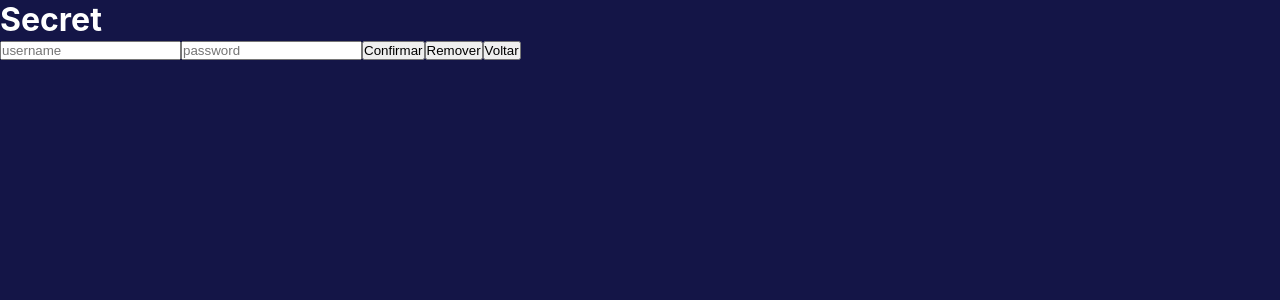
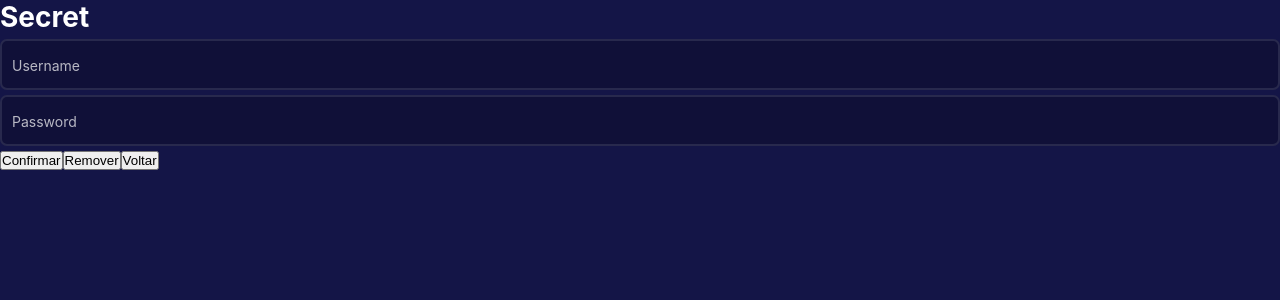
Before and after one commit to mvt-dev/segreti, a React (Vite) app in the folder frontend/: page /secret/1 in a window 1280 px wide. Shown: the top 300 px of the page. Built offline with nearby package versions, Linux system fonts and the light colour scheme.

Commit message:
Input floating label + error message + class util

```diff
--- /dev/null
+++ b/frontend/src/components/Input/Input.module.scss
@@ -0,0 +1,65 @@
+@import '../../styles/variables';
+
+.input {
+  position: relative;
+  background: rgba(0, 0, 0, 0.2);
+  border: 2px solid rgba(255, 255, 255, 0.1);
+  border-radius: $radius;
+  padding: calc(20px + $padding-x) $padding-y $padding-x;
+  margin: $margin-x 0;
+
+  &:focus-within {
+    border: 2px solid rgba(255, 255, 255, 0.3);
+
+    label {
+      transform: translateY(-100%) scale(0.8);
+    }
+  }
+
+  &.filled label {
+    transform: translateY(-100%) scale(0.8);
+  }
+
+  &.error {
+    border: 2px solid $error-color;
+
+    span {
+      color: $error-color;
+      opacity: 1;
+    }
+  }
+
+  input {
+    display: block;
+    width: 100%;
+    font-family: inherit;
+    font-size: inherit;
+    color: inherit;
+    background: none;
+    border: none;
+
+    &:focus {
+      outline: none;
+    }
+
+    &::placeholder {
+      display: none;
+    }
+  }
+
+  label {
+    display: block;
+    position: absolute;
+    top: 50%;
+    transform: translateY(-50%);
+    transform-origin: left top;
+    transition: transform 150ms cubic-bezier(0.4, 0, 0.2, 1), top 500ms;
+    opacity: 0.7;
+  }
+
+  span {
+    display: block;
+    font-size: 0.8rem;
+    opacity: 0.7;
+  }
+}
--- /dev/null
+++ b/frontend/src/components/Input/Input.tsx
@@ -0,0 +1,56 @@
+import React, { useState, useEffect, useMemo } from 'react'
+import { classes } from '../../libs'
+import styles from './Input.module.scss'
+
+interface InputProps {
+  name: string
+  value?: string
+  type?: 'text' | 'password'
+  label: string
+  error?: string
+  onChange: (props: { name: string; value: string }) => void
+}
+
+export function Input({
+  name,
+  value = '',
+  type = 'text',
+  label,
+  error,
+  onChange
+}: InputProps) {
+  const [text, setText] = useState(value)
+
+  const filled = useMemo(() => !!text, [text])
+
+  useEffect(() => {
+    setText(value)
+  }, [value])
+
+  function onInputChange(e: React.ChangeEvent<HTMLInputElement>) {
+    setText(e.target.value)
+    onChange({ name: e.target.name, value: e.target.value })
+  }
+
+  return (
+    <section
+      className={classes([
+        styles.input,
+        filled && styles.filled,
+        error && styles.error
+      ])}>
+      <input
+        id={name}
+        name={name}
+        value={text}
+        type={type}
+        onChange={onInputChange}
+        required
+      />
+      {label && <label htmlFor={name}>{label}</label>}
+      {error && <span>{error}</span>}
+    </section>
+  )
+}
+
+export default Input
--- a/frontend/src/components/index.ts
+++ b/frontend/src/components/index.ts
@@ -1 +1,2 @@
 export * from './Item/Item'
+export * from './Input/Input'
--- /dev/null
+++ b/frontend/src/libs/classes.ts
@@ -0,0 +1,4 @@
+export const classes = (classNames: unknown[]) =>
+  classNames.filter((className) => !!className).join(' ')
+
+export default classes
--- a/frontend/src/libs/index.ts
+++ b/frontend/src/libs/index.ts
@@ -1 +1,2 @@
 export * from './api'
+export * from './classes'
--- a/frontend/src/pages/Secret.tsx
+++ b/frontend/src/pages/Secret.tsx
@@ -1,11 +1,13 @@
 import React, { useState, useEffect } from 'react'
 import { useNavigate, useParams } from 'react-router-dom'
 import { useSecretStore } from '../stores'
+import { Input } from '../components'
 
 interface SecretData {
   username?: string
   password?: string
 }
+
 export function Secret() {
   const [secret, setSecret] = useState<SecretData | undefined>({})
   const { get, create, update, remove } = useSecretStore()
@@ -18,10 +20,10 @@ export function Secret() {
     }
   }, [id])
 
-  function onChange(e: React.ChangeEvent<HTMLInputElement>) {
+  function onChange({ name, value }: { name: string; value: string }) {
     setSecret((secret) => ({
       ...secret,
-      [e.target.name]: e.target.value
+      [name]: value
     }))
   }
 
@@ -62,19 +64,18 @@ export function Secret() {
   return (
     <form onSubmit={onSubmit}>
       <h1>Secret</h1>
-      <input
-        type="text"
+      <Input
+        label="Username"
         name="username"
-        placeholder="username"
+        value={secret?.username}
         onChange={onChange}
-        defaultValue={secret?.username}
       />
-      <input
+      <Input
+        label="Password"
+        name="password"
         type="password"
-        name="password"
-        placeholder="password"
+        value={secret?.password}
         onChange={onChange}
-        defaultValue={secret?.password}
       />
       <button type="submit">Confirmar</button>
       {id !== 'new' && (
--- a/frontend/src/styles/main.scss
+++ b/frontend/src/styles/main.scss
@@ -4,6 +4,10 @@
   margin: 0;
   padding: 0;
   box-sizing: border-box;
+}
+
+html {
+  font-size: 14px;
 }
 
 body {
--- a/frontend/src/styles/variables.scss
+++ b/frontend/src/styles/variables.scss
@@ -1,7 +1,7 @@
 $primary-color: rgb(20, 21, 71);
 $secondary-color: blue;
-
 $text-color: white;
+$error-color: red;
 
 $radius: 7px;
 
```
